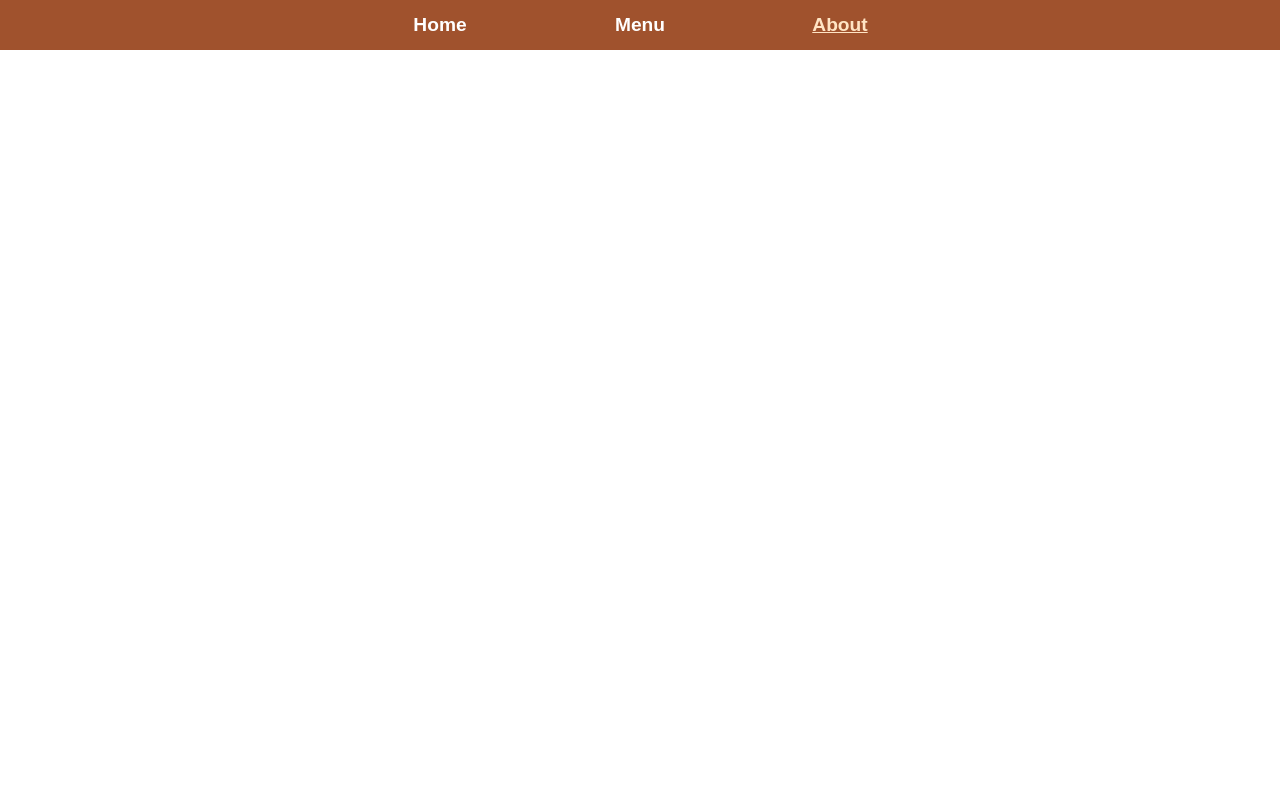
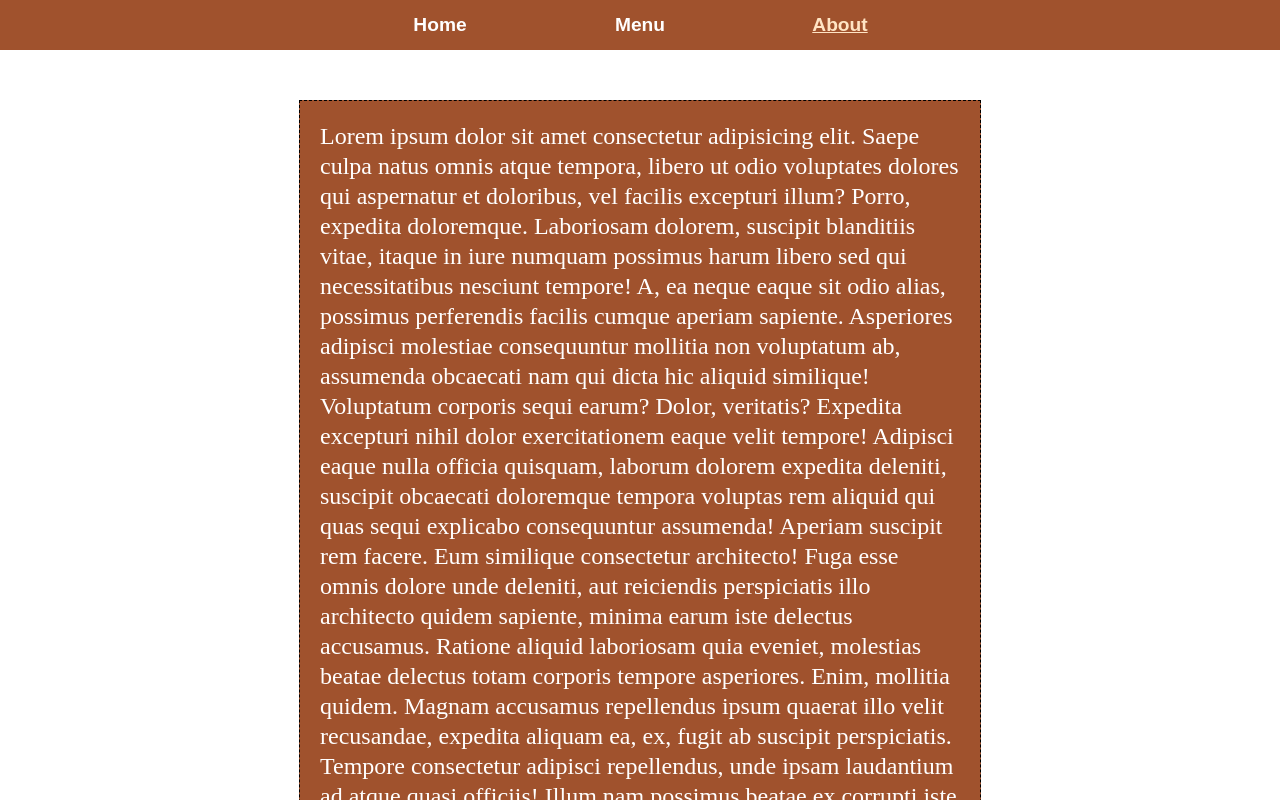
Before and after one commit to berin3/odin-restaurant-page, a website built with webpack: page src/template.html in a window 1280 px wide. Both pictures are taken after a click on the button "About". Shown: the top 800 px of the page. Built offline with nearby package versions, Linux system fonts and the light colour scheme.

Commit message:
Add About page

```diff
--- a/src/index.js
+++ b/src/index.js
@@ -1,3 +1,4 @@
+import AboutPage from './pages/about';
 import HomePage from './pages/home';
 import MenuPage from './pages/menu';
 import './style.css';
@@ -6,7 +7,7 @@ let content = document.querySelector("#content");
 let buttons = document.querySelectorAll("nav > button");
 let current = 0;
 
-let pages = [HomePage(), MenuPage()];
+let pages = [HomePage(), MenuPage(), AboutPage()];
 
 for(let i = 0; i < buttons.length; i++) {
     buttons[i].addEventListener("click", () => loadTab(i));
--- /dev/null
+++ b/src/pages/about.js
@@ -0,0 +1,21 @@
+export default function AboutPage() {
+    const page = document.createElement("div");
+
+    const text = document.createElement("p");
+    text.textContent = `
+                Lorem ipsum dolor sit amet consectetur adipisicing elit. Saepe culpa natus omnis atque tempora, libero ut odio voluptates dolores qui aspernatur et doloribus, vel facilis excepturi illum? Porro, expedita doloremque.
+        Laboriosam dolorem, suscipit blanditiis vitae, itaque in iure numquam possimus harum libero sed qui necessitatibus nesciunt tempore! A, ea neque eaque sit odio alias, possimus perferendis facilis cumque aperiam sapiente.
+        Asperiores adipisci molestiae consequuntur mollitia non voluptatum ab, assumenda obcaecati nam qui dicta hic aliquid similique! Voluptatum corporis sequi earum? Dolor, veritatis? Expedita excepturi nihil dolor exercitationem eaque velit tempore!
+        Adipisci eaque nulla officia quisquam, laborum dolorem expedita deleniti, suscipit obcaecati doloremque tempora voluptas rem aliquid qui quas sequi explicabo consequuntur assumenda! Aperiam suscipit rem facere. Eum similique consectetur architecto!
+        Fuga esse omnis dolore unde deleniti, aut reiciendis perspiciatis illo architecto quidem sapiente, minima earum iste delectus accusamus. Ratione aliquid laboriosam quia eveniet, molestias beatae delectus totam corporis tempore asperiores.
+        Enim, mollitia quidem. Magnam accusamus repellendus ipsum quaerat illo velit recusandae, expedita aliquam ea, ex, fugit ab suscipit perspiciatis. Tempore consectetur adipisci repellendus, unde ipsam laudantium ad atque quasi officiis!
+        Illum nam possimus beatae ex corrupti iste aliquam voluptas animi cumque temporibus eveniet maxime atque, ad mollitia ullam, fugiat voluptatem quas facilis quae sunt nostrum vel ipsam. Doloremque, velit fugiat!
+        Fuga laborum repellat blanditiis? Recusandae laudantium facilis dicta illo dignissimos culpa repellat, consequatur dolore ipsam possimus sed sapiente similique voluptatum sequi reprehenderit molestias, nobis ea quae, eum quasi aut! Minima.
+        Eos beatae perspiciatis quas rem quidem cupiditate, ad libero, pariatur debitis accusantium facilis laboriosam omnis at aliquam voluptatem est exercitationem quaerat necessitatibus. Accusantium voluptate unde officia debitis aperiam nulla magnam?
+        Expedita totam quas possimus temporibus tempora placeat consectetur repellat dignissimos illum quae nostrum ipsum id quos alias explicabo, omnis necessitatibus, quia aut, quam voluptatem laudantium! Quos aliquid error perspiciatis magni?
+    `;
+    text.classList.add("about");
+    page.appendChild(text);
+
+    return page;
+}
--- a/src/style.css
+++ b/src/style.css
@@ -38,8 +38,6 @@ nav > button {
     width: 100%;
     display: flex;
     flex-direction: column;
-    width: 550px;
-    padding: 50px;
 }
 
 .banner {
@@ -87,4 +85,16 @@ nav > button {
 .menu-img {
     width: 550px;
     height: auto;
+    margin: 50px auto;
 }
+
+.about {
+    width: 50%;
+    margin: 50px auto;
+    font-size: 1.5rem;
+    border: 1px dashed black;
+    padding: 20px;
+    background-color: sienna;
+    color: white;
+    line-height: 30px;
+}
```
Also changed, not shown: src/template.html (line endings or trailing spaces).
